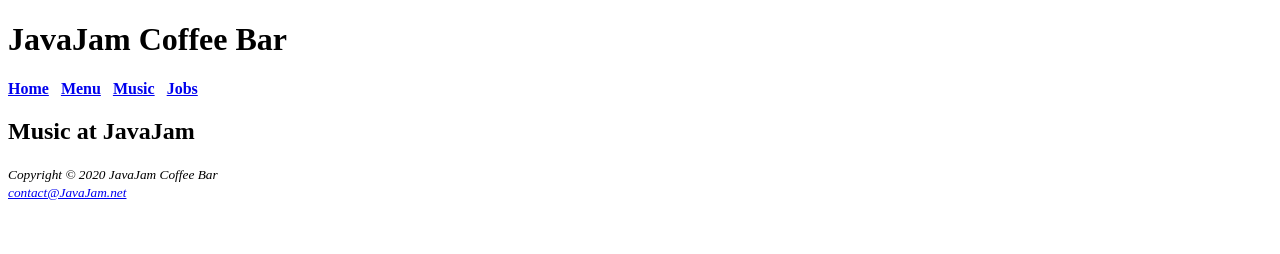
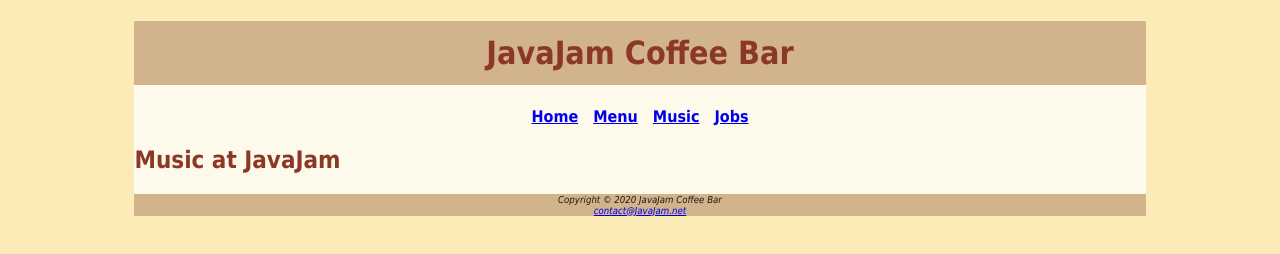
Before and after one commit to bbcsnj/JavaJam_2021_chap3, a plain HTML site: page music.html in a window 1280 px wide. Drawn offline with Linux system fonts and the light colour scheme.

Commit message:
Update music.html

```diff
--- a/music.html
+++ b/music.html
@@ -3,25 +3,25 @@
 <head>
 <title>JavaJam Coffee Bar Music</title>
 <meta charset="utf-8">
+<link href="javajam.css" rel="stylesheet">
 </head>
 <body>
+<div id="wrapper">
+<header>
 <h1>JavaJam Coffee Bar</h1>
+</header>
 <nav>
-<b>
 <a href="index.html">Home</a> &nbsp;
 <a href="menu.html">Menu</a> &nbsp;
 <a href="music.html">Music</a> &nbsp;
 <a href="jobs.html">Jobs</a>
-</b>
 </nav>
 <main>
 <h2>Music at JavaJam</h2>
 </main>
 <footer>
-<small><i>
   Copyright &copy; 2020 JavaJam Coffee Bar<br>
   <a href="mailto:dromancheck@bbrook.k12.nj.us">contact@JavaJam.net</a>
-</i></small>
 </footer>
 </body>
 </html>
```
